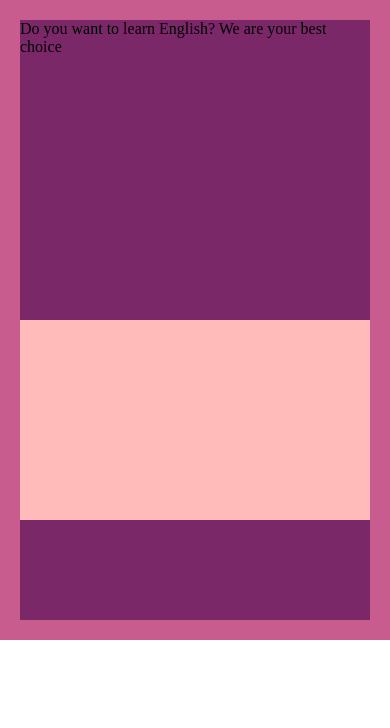
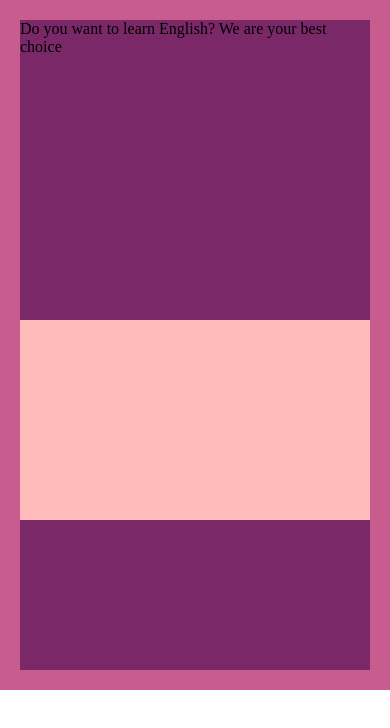
Before and after one commit to Daniel-Carrizo/PF---Daniel-Carrizo, a plain HTML site: page index.html in a window 390 px wide. Drawn offline with Linux system fonts and the light colour scheme.

Commit message:
cambios en estilos y media query

```diff
--- a/CSS/styles.css
+++ b/CSS/styles.css
@@ -7,11 +7,12 @@
 .container{
     background-color: #C85C8E;
     width: 100%;
-    max-width: 800px;
     padding: 20PX;
+    margin: auto;
 
     display: flex;
     flex-wrap:wrap;
+
 }
 
 .box1 {
@@ -42,5 +43,12 @@
 .box5 {
     width: 100%;
     background-color: #7B2869;
-    height: 100PX;
+    height:150px;
 }
+
+
+@media all and (max-width:420px) {
+    .box3, .box4, .box5 {
+        width: 100%;
+    }
+}
```
